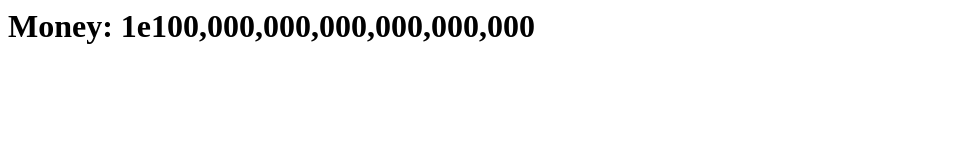
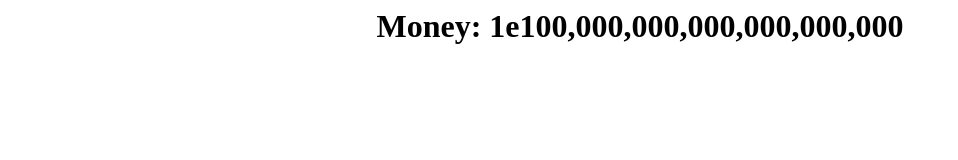
Before and after one commit to dfreyo/BiggestNumber, a plain HTML site: page index.html in a window 1280 px wide. Shown: the whole page, without its empty margins (0-958 px from the left). Drawn offline with Linux system fonts and the light colour scheme.

Commit message:
Update index.html

```diff
--- a/index.html
+++ b/index.html
@@ -1,5 +1,5 @@
 <html>
 
-<h1>Money: 1e100,000,000,000,000,000,000</h1>
+  <center><h1>Money: 1e100,000,000,000,000,000,000</h1></center>
 
 </html>
```
